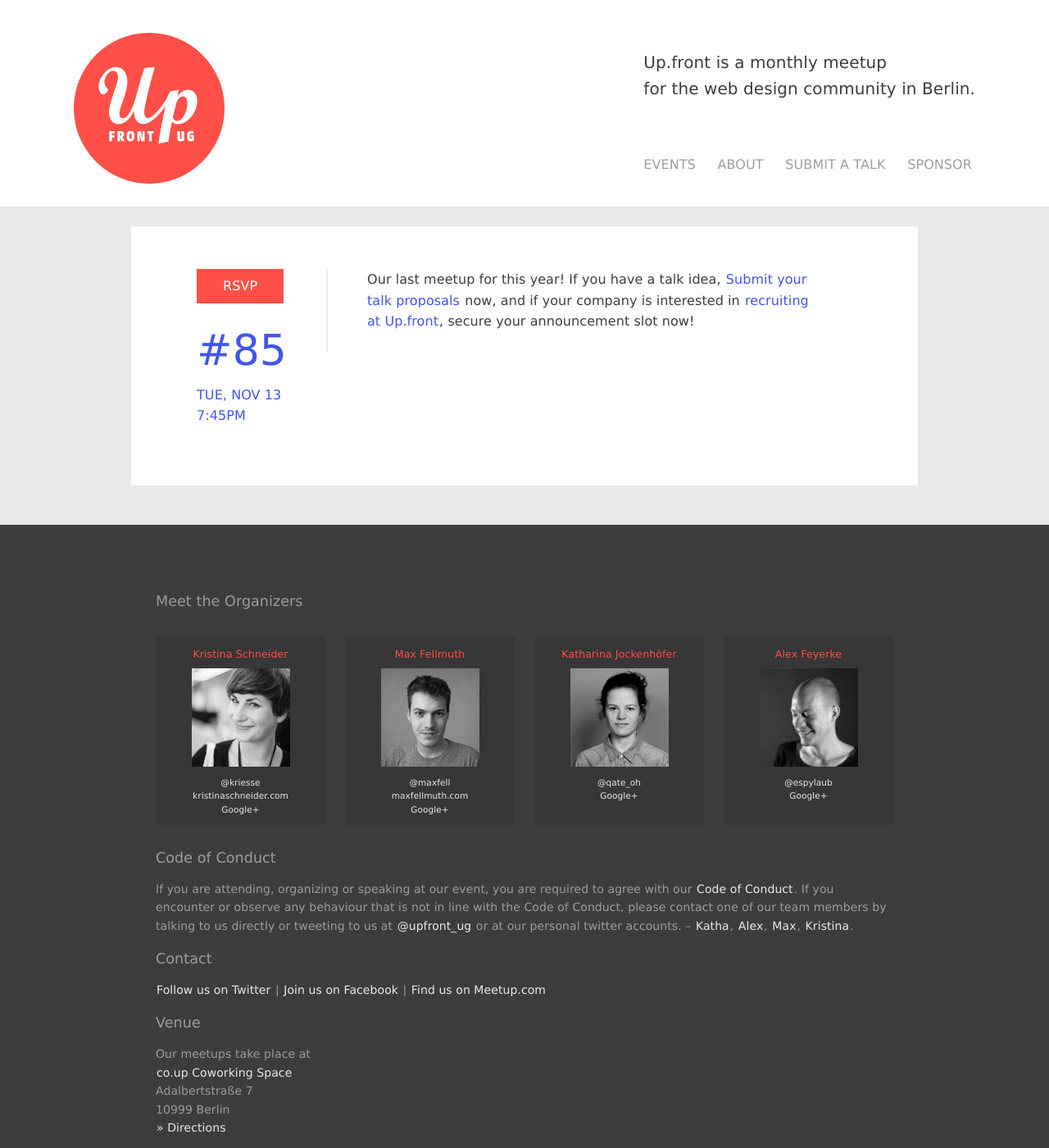
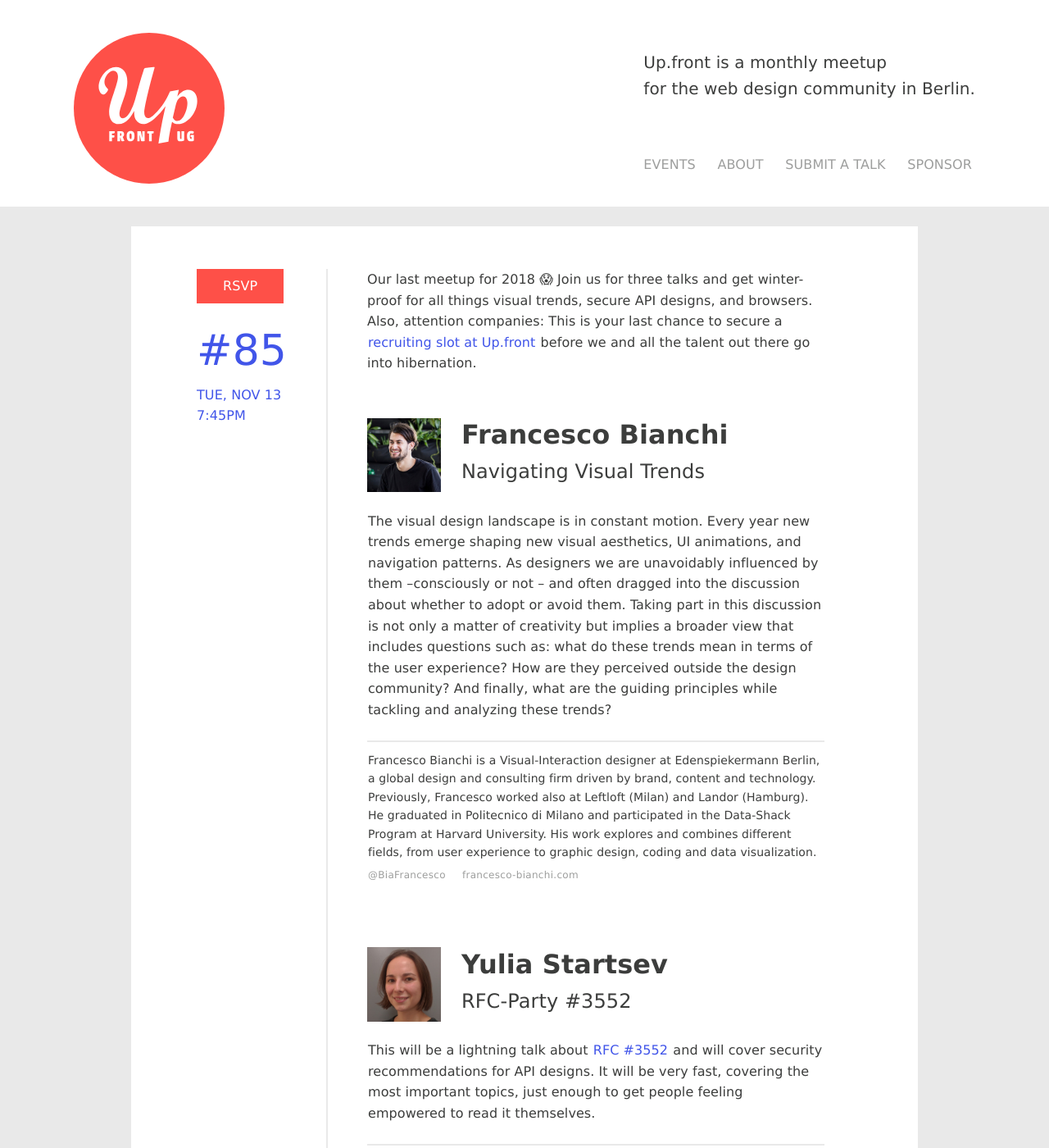
Before and after one commit to upfrontug/upfrontug.github.io, a Jekyll site: the page built from _posts/2018-11-13-meetup.html, in a window 1280 px wide and 1400 px high. Shown: the whole window at 82% size. Built offline with Jekyll 4.4.1, drawn with Linux system fonts in a browser that asks for light colours; a script that is not in the unit is left out; some of the changed text lies outside the part shown.

Commit message:
add november 2018 lineup

```diff
--- a/_posts/2018-11-13-meetup.html
+++ b/_posts/2018-11-13-meetup.html
@@ -1,5 +1,36 @@
 ---
   counter: '85'
   meetup: 'https://www.meetup.com/up-front-ug/events/xxgrjqyxpbrb/'
-  intro: 'Our last meetup for this year! If you have a talk idea, <a href="http://up.front.ug/submit/">Submit your talk proposals</a> now, and if your company is interested in <a href="http://up.front.ug/sponsoring/">recruiting at Up.front</a>, secure your announcement slot now!'
+  intro: 'Our last meetup for 2018 😱 Join us for three talks and get winter-proof for all things visual trends, secure API designs, and browsers. Also, attention companies: This is your last chance to secure a <a href="http://up.front.ug/sponsoring/">recruiting slot at Up.front</a> before we and all the talent out there go into hibernation.'
+  talks:
+  - name: 'Francesco Bianchi'
+    title: 'Navigating Visual Trends'
+    picture: 'francesco-bianchi.jpg'
+    desc: 'The visual design landscape is in constant motion. Every year new trends emerge shaping new visual aesthetics, UI animations, and navigation patterns. As designers we are unavoidably influenced by them –consciously or not – and often dragged into the discussion about whether to adopt or avoid them. Taking part in this discussion is not only a matter of creativity but implies a broader view that includes questions such as: what do these trends mean in terms of the user experience? How are they perceived outside the design community? And finally, what are the guiding principles while tackling and analyzing these trends?'
+    bio: 'Francesco Bianchi is a Visual-Interaction designer at Edenspiekermann Berlin, a global design and consulting firm driven by brand, content and technology. Previously, Francesco worked also at Leftloft (Milan) and Landor (Hamburg). He graduated in Politecnico di Milano and participated in the Data-Shack Program at Harvard University. His work explores and combines different fields, from user experience to graphic design, coding and data visualization.'
+    links:
+    - url: 'https://twitter.com/BiaFrancesco'
+      title: '@BiaFrancesco'
+    - url: 'http://francesco-bianchi.com'
+      title: 'francesco-bianchi.com'
+  - name: 'Yulia Startsev'
+    title: 'RFC-Party #3552'
+    picture: 'yulia-startsev.jpg'
+    desc: 'This will be a lightning talk about <a href="https://tools.ietf.org/html/rfc3552">RFC #3552</a> and will cover security recommendations for API designs. It will be very fast, covering the most important topics, just enough to get people feeling empowered to read it themselves.'
+    bio: 'Yulia is a developer tools developer at Firefox. She is also a representative at TC39 for Mozilla. She likes standards.'
+    links:
+    - url: 'https://twitter.com/ioctaptceb'
+      title: '@ioctaptceb'
+    - url: 'https://hag.codes'
+      title: 'hag.codes'
+  - name: 'Julius Sohn & Julius Gehrig'
+    title: 'Refresh – A Fresh Approach to the Web Browser'
+    picture: 'juliusx2.jpg'
+    desc: 'There’s a new email client out there every other week. But there’s little to no new thought given to one of the most used apps out there: The browser. In this talk Julius and Julius walk us through how they approached their research and their process in designing and prototyping their bachelor thesis project <a href="https://refresh.study">Refresh</a>.'
+    bio: 'Julius and Julius met in their first semester at the university of applied sciences Berlin. Since then they have worked together on countless uni projects including their joint thesis ‘Refresh’ published in 2018. '
+    links:
+    - url: 'https://twitter.com/juliusgehrig'
+      title: '@juliusgehrig'
+    - url: 'https://twitter.com/juliussohn'
+      title: '@juliussohn'
 ---
```
Also changed, not shown: images/talks/francesco-bianchi.jpg (added), images/talks/juliusx2.jpg (added).
